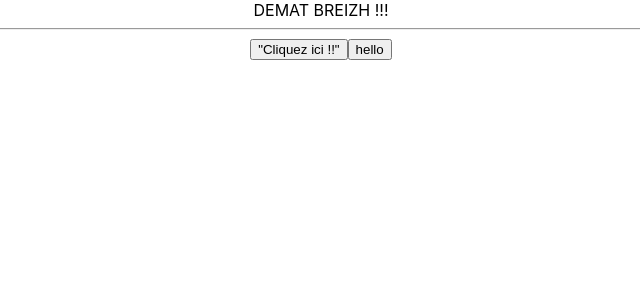
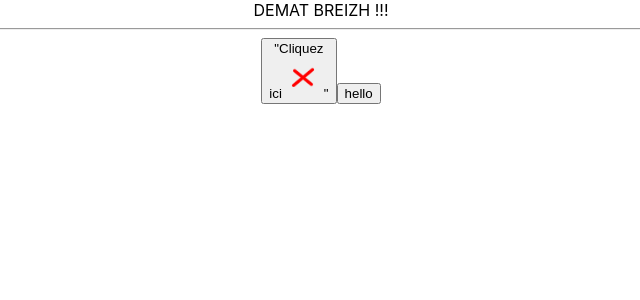
Before and after one commit to Kila67/react_formation, a React (Create React App) app: page / in a window 1280 px wide. Shown: the top 300 px of the page, without its empty margins (319-959 px from the left). Built offline with nearby package versions, Linux system fonts and the light colour scheme.

Commit message:
ajout d'une image

```diff
--- a/src/App/App.js
+++ b/src/App/App.js
@@ -9,7 +9,8 @@ function App() {
     <div className="App">
       DEMAT BREIZH !!!
       <hr/>
-      <Button>"Cliquez ici !!"</Button>
+      {/* Acces à l'image \img car on part de public en commencant "/"" */}
+      <Button>"Cliquez<br/>ici<img src="/img/red-cross.png" alt="cross" height="42" width="42"></img>"</Button>
       <Button children="hello"/>
     </div>
   );
```
Also changed, not shown: public/img/red-cross.png (added).
